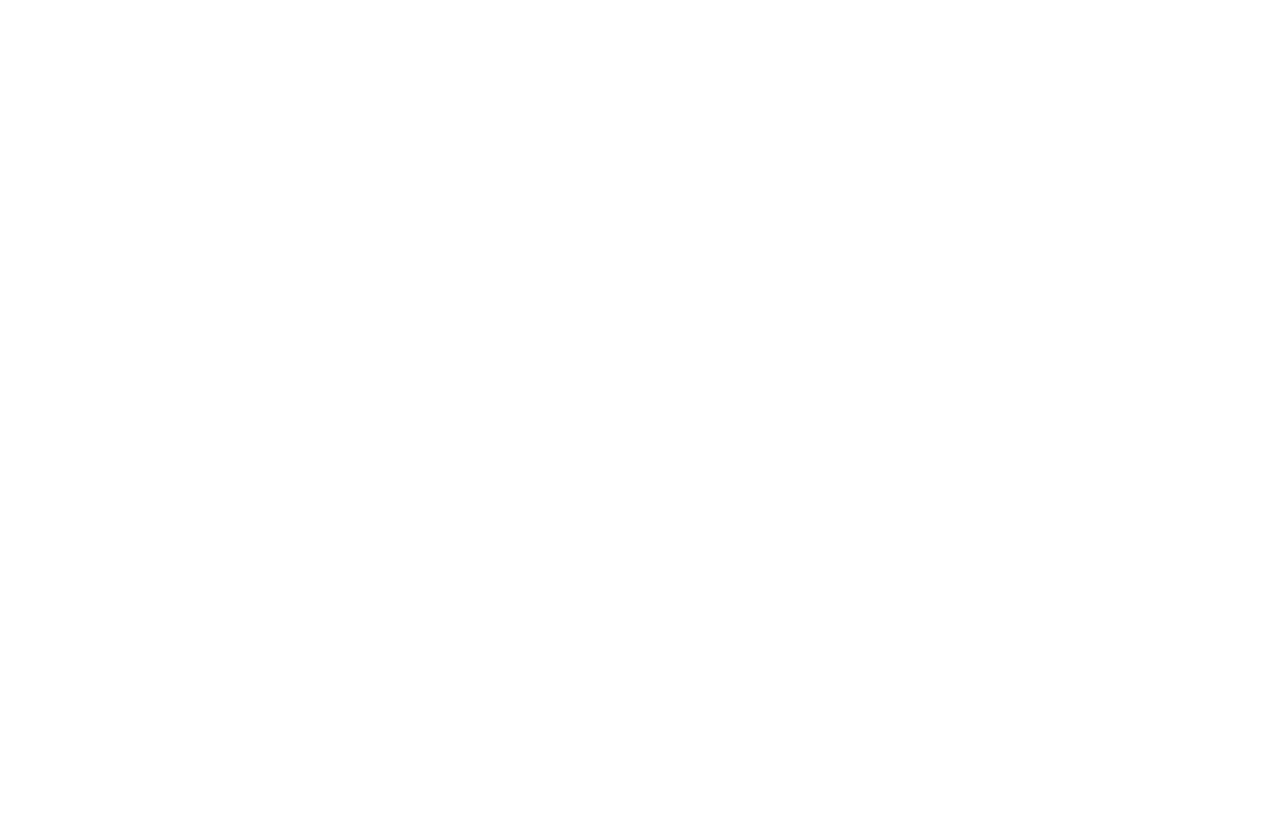
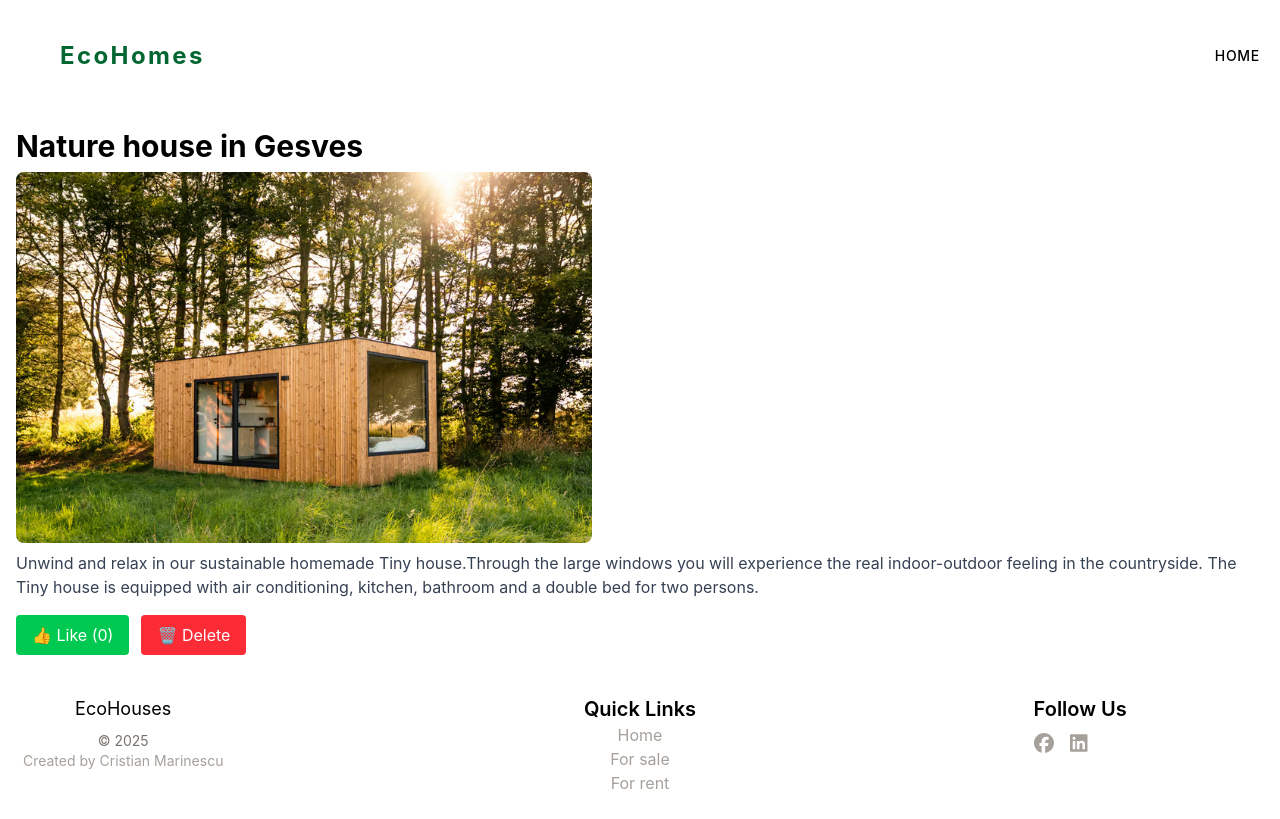
Before and after one commit to CristianM100/EcoHouses, a React (Vite) app: page /properties/1 in a window 1280 px wide. Built offline with nearby package versions, Linux system fonts and the light colour scheme.

Commit message:
edit individua page

```diff
--- a/src/pages/Individual.jsx
+++ b/src/pages/Individual.jsx
@@ -1,11 +1,33 @@
-
-
+import PropertyDetail from '../components/PropertyDetail';
+import { Link } from "react-router-dom";
+import Footer from "../components/Footer";
 
 
 export function Individual() {
     return(
         <>
+            <header className='flex text-center  z-10 py-10 px-5 text-stone-400'>
+            <nav className='container flex justify-between ml-10'>
+                <div>
+                    <Link
+                        to='/'
+                        className='text-green-800 text-2xl font-bold tracking-widest'
+                    >
+                        EcoHomes
+                    </Link>
+                </div>
 
+                <ul className='text-black flex items-center gap-30'>
+                    <li className='ml-2 text-sm font-medium uppercase tracking-wider'>
+                        <Link to='/'>Home</Link>
+                    </li>
+
+                </ul>
+            </nav>
+        </header>
+
+            <PropertyDetail />
+            <Footer />
         </>
     )
 }
```
